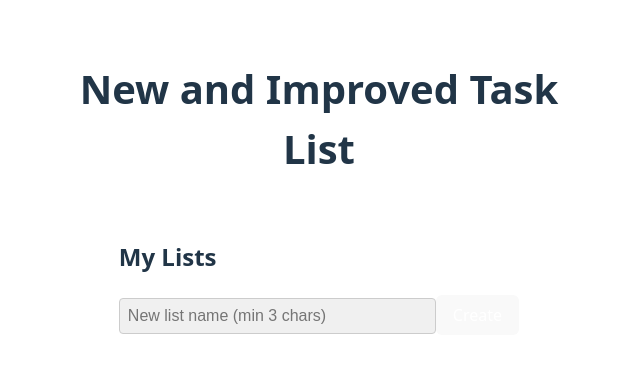
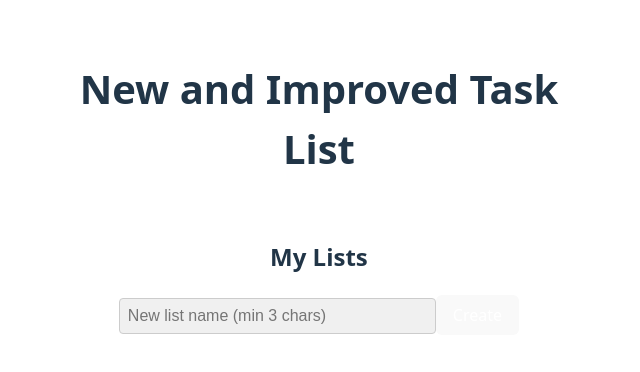
Before and after one commit to AlyssaB3001/TeamLabpart2, a React (Vite) app in the folder counter_lab_pro/: page / in a window 1280 px wide. Shown: the top 372 px of the page, without its empty margins (325-965 px from the left). Built offline with nearby package versions, Linux system fonts and the light colour scheme.

Commit message:
added the grid class implemented in index.css here

```diff
--- a/counter_lab_pro/src/components/ListDashboard.jsx
+++ b/counter_lab_pro/src/components/ListDashboard.jsx
@@ -4,14 +4,16 @@ import AddListForm from "./AddListForm.jsx";
 
 export default function ListDashboard({groups, onAdd, deleteList, selectList}) {
   return (
-    <div style={{ display: "flex", gap: 8, justifyContent: "center"  }}>
-      <div>
+    <>
+    <div style={{justifyContent: "center", textAlign: "center", justifyItems: "center"}}>
         <h2>My Lists</h2>
         <AddListForm onAdd={onAdd} />
-        {groups.map(group => (
-          <ListCard key={group.id} group={group} deleteList={deleteList} selectList={selectList} />
-        ))}
+        <div className="my-grid">
+          {groups.map(group => (
+            <ListCard key={group.id} group={group} deleteList={deleteList} selectList={selectList} />
+          ))}
+        </div>
       </div>
-    </div>
+    </>
   );
 }
```
